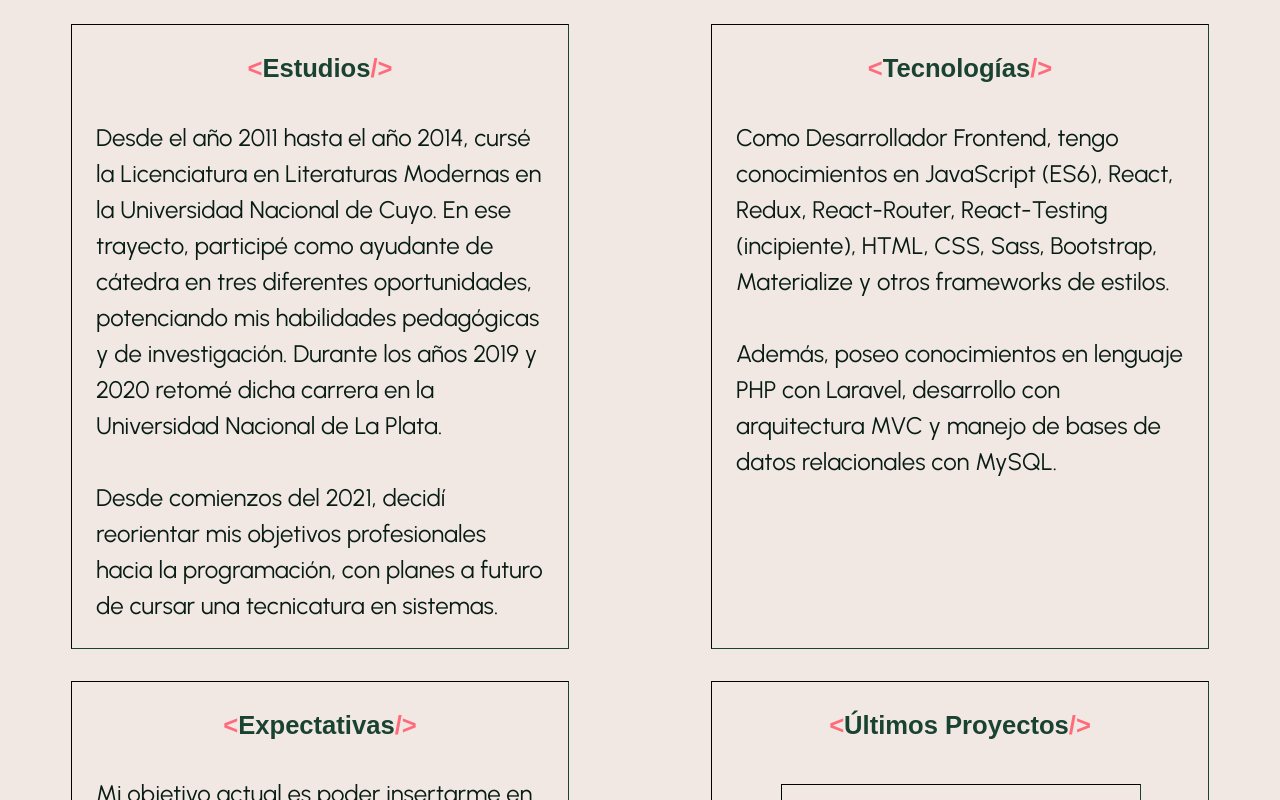
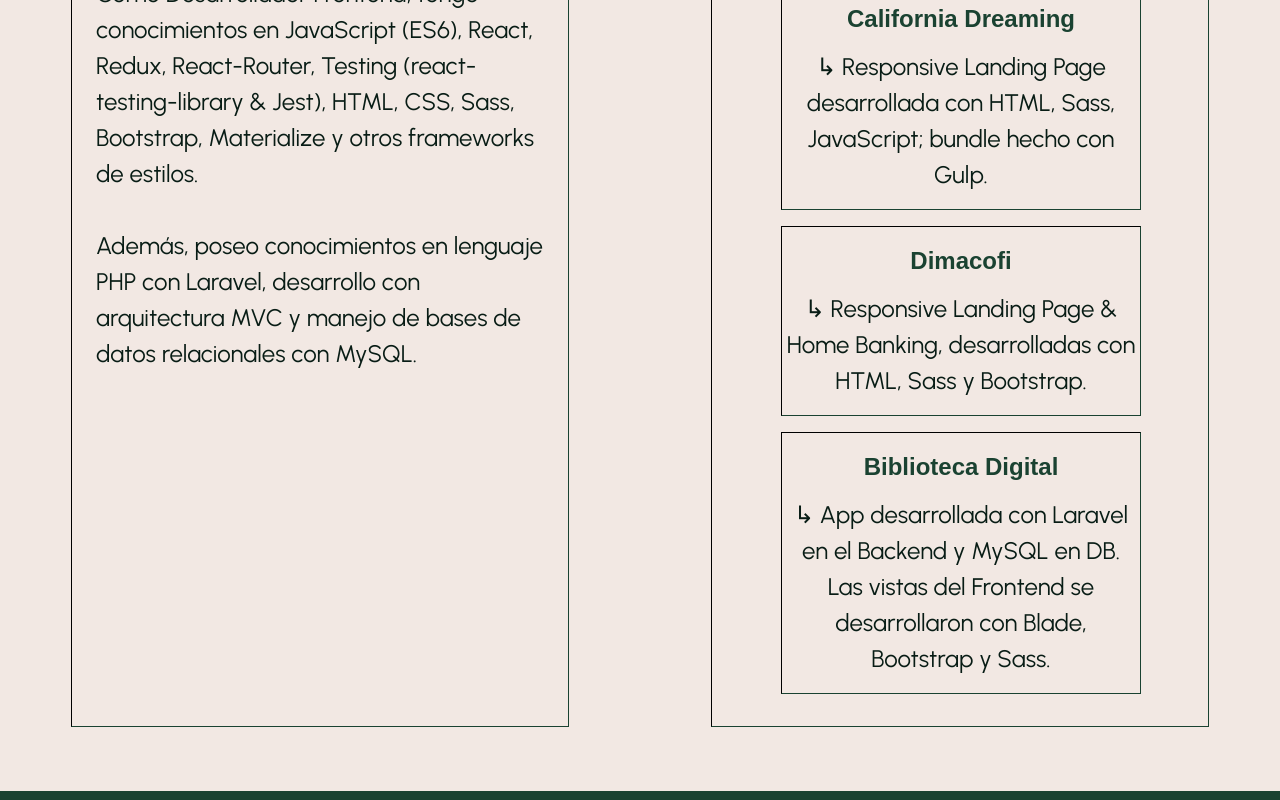
Before and after one commit to emquiroga/new-portfolio, a React (Create React App) app: page / in a window 1280 px wide. Shown: the part 1600-2400 px from the top of the page. Built offline with nearby package versions, Linux system fonts and the light colour scheme; a web font is replaced by a local one.

Commit message:
Removed sections, updated projects

```diff
--- a/public/index.html
+++ b/public/index.html
@@ -1,7 +1,7 @@
 <!DOCTYPE html>
 <html lang="en">
   <head>
-    <!-- Released: september 2021, last modification: 13/12/2021-->
+    <!-- Released: september 2021, last modification: 03/03/2022-->
     <meta charset="utf-8" />
     <link rel="icon" href="%PUBLIC_URL%/favicon.ico" />
     <meta name="viewport" content="width=device-width, initial-scale=1" />
--- a/src/content/index.js
+++ b/src/content/index.js
@@ -1,27 +1,27 @@
 export const about = "Vivo en la ciudad de La Plata, Buenos Aires, Argentina. \n\nSoy un apasionado por los lenguajes, la tecnología y la comunicación. \n\nPoseo un nivel A2/B1 en idioma inglés y A1 en portugués. \n\nEncuentro en el desarrollo web un medio ideal para canalizar mis intereses, conocimientos y creatividad."
-export const work = "En la actualidad me encuentro trabajando como Web Developer freelancer. Antes de insertarme en el mundo IT, ejercí por casi diez años como profesional gastronómico y escritor. \n\nEn el primero, logré destacar en puestos de jerarquía que fortalecieron mis capacidades de administración y planificación grupal, a la vez que me ejercitaron en la toma de decisiones clave para el desempeño del negocio. \n\nOtras experiencias laborales relevantes en mi currículum incluyen Atención al Cliente, Data Entry y Corrector/Redactor."
+export const work = "Trabajo como Desarrollador Web Freelance desde finales del año 2021. \n\nEn la actualidad, me encuentro trabajando como Fullstack Developer en una empresa de Logística y Distribución nacional."
 export const studies = "Desde el año 2011 hasta el año 2014, cursé la Licenciatura en Literaturas Modernas en la Universidad Nacional de Cuyo. En ese trayecto, participé como ayudante de cátedra en tres diferentes oportunidades, potenciando mis habilidades pedagógicas y de investigación. Durante los años 2019 y 2020 retomé dicha carrera en la Universidad Nacional de La Plata. \n\nDesde comienzos del 2021, decidí reorientar mis objetivos profesionales hacia la programación, con planes a futuro de cursar una tecnicatura en sistemas."
-export const techs = "Como Desarrollador Frontend, tengo conocimientos en JavaScript (ES6), React, Redux, React-Router, React-Testing (incipiente), HTML, CSS, Sass, Bootstrap, Materialize y otros frameworks de estilos. \n\nAdemás, poseo conocimientos en lenguaje PHP con Laravel, desarrollo con arquitectura MVC y manejo de bases de datos relacionales con MySQL."
+export const techs = "Como Desarrollador Frontend, tengo conocimientos en JavaScript (ES6), React, Redux, React-Router, Testing (react-testing-library & Jest), HTML, CSS, Sass, Bootstrap, Materialize y otros frameworks de estilos. \n\nAdemás, poseo conocimientos en lenguaje PHP con Laravel, desarrollo con arquitectura MVC y manejo de bases de datos relacionales con MySQL."
 export const expectations = "Mi objetivo actual es poder insertarme en una empresa que me permita potenciar mis habilidades y canalizar mi entusiamo por el desarrollo web. \n\nDe igual manera, me gustaría poder seguir desempeñándome de manera freelance, en perspectiva de fortalecer mis conocimientos y ampliar mi red laboral. \n\nFinalmente, desearía a futuro poder expandir no solo mi stack de lenguajes y tecnologías, sino también incursionar en el diseño UI/UX, como también poder ofrecer mentorías y capacitaciones que canalicen al máximo mis aptitudes IT, creativas y pedagígicas."
 export const links = {
-    "project1" : {
-        "live" : "http://arcane-wave-57857.herokuapp.com/",
-        "repo": "https://github.com/emquiroga/proyecto-fullstack"
+    "project1": {
+        "live": "https://emquiroga.github.io/california-dreaming/",
+        "repo": "https://github.com/emquiroga/california-dreaming"
     },
-    "project2" : {
-        "live" : "https://emquiroga.github.io/dimacofi-fullpage/",
+    "project2": {
+        "live": "https://emquiroga.github.io/dimacofi-fullpage/",
         "repo": "https://github.com/emquiroga/dimacofi-fullpage"
     },
-    "project3" : {
-        "live" : "https://loopstudios-fem-rho.vercel.app/",
-        "repo": "https://github.com/emquiroga/loopstudios-fem"
+    "project3": {
+        "live": "http://arcane-wave-57857.herokuapp.com/",
+        "repo": "https://github.com/emquiroga/proyecto-fullstack"
     }
 }
 export const projectDescriptions = {
-    "title1": "Biblioteca Digital",
+    "title1": "California Dreaming",
     "title2": "Dimacofi",
-    "title3": "Loop Studios",
-    "pro1": "↳ App desarrollada con Laravel en el Backend y MySQL en DB. Las vistas del Frontend se desarrollaron con Blade, Bootstrap y Sass.",
-    "pro2": "↳ Maquetado freelance de las vistas para el cliente Dimacofi, desarrolladas con HTML, Sass y Bootstrap.",
-    "pro3": "↳ SPA desarrollada con React.js y Sass como challenge pixel-perfect para el sitio Frontend Mentor."
+    "title3": "Biblioteca Digital",
+    "pro1": "↳ Responsive Landing Page desarrollada con HTML, Sass, JavaScript; bundle hecho con Gulp.",
+    "pro2": "↳ Responsive Landing Page & Home Banking, desarrolladas con HTML, Sass y Bootstrap.",
+    "pro3": "↳ App desarrollada con Laravel en el Backend y MySQL en DB. Las vistas del Frontend se desarrollaron con Blade, Bootstrap y Sass.",
 }
--- a/src/sections/Main.jsx
+++ b/src/sections/Main.jsx
@@ -3,9 +3,7 @@ import ProjectContainer from "components/Projects-Container/ProjectContainer";
 import {
   about,
   work,
-  studies,
   techs,
-  expectations,
   links,
   projectDescriptions,
 } from "content";
@@ -15,9 +13,7 @@ const Main = () => {
     <main className="animate__animated animate__fadeInLeft">
       <Box title="Sobre mí" content={about} />
       <Box title="Experiencia Laboral" content={work} />
-      <Box title="Estudios" content={studies} />
       <Box title="Tecnologías" content={techs} />
-      <Box title="Expectativas" content={expectations} />
       <ProjectContainer
         title="Últimos Proyectos"
         links={links}
```
